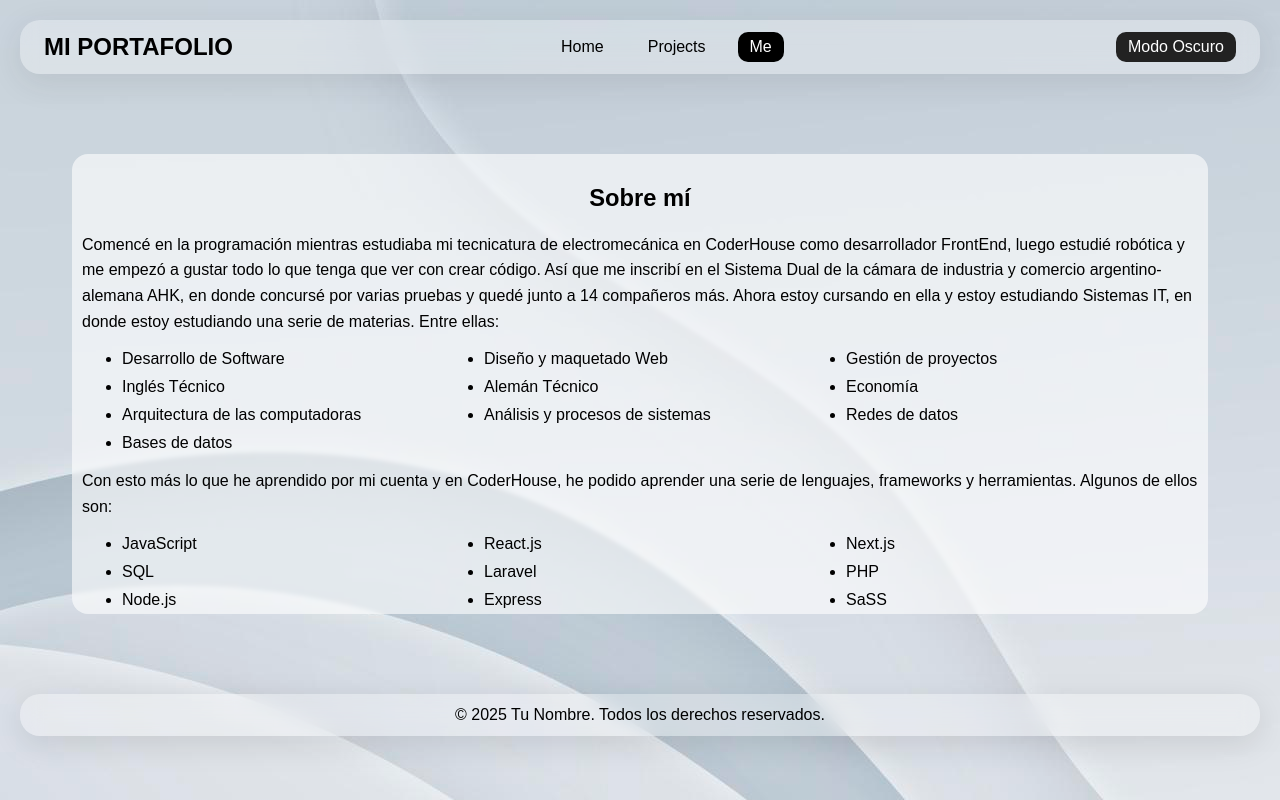
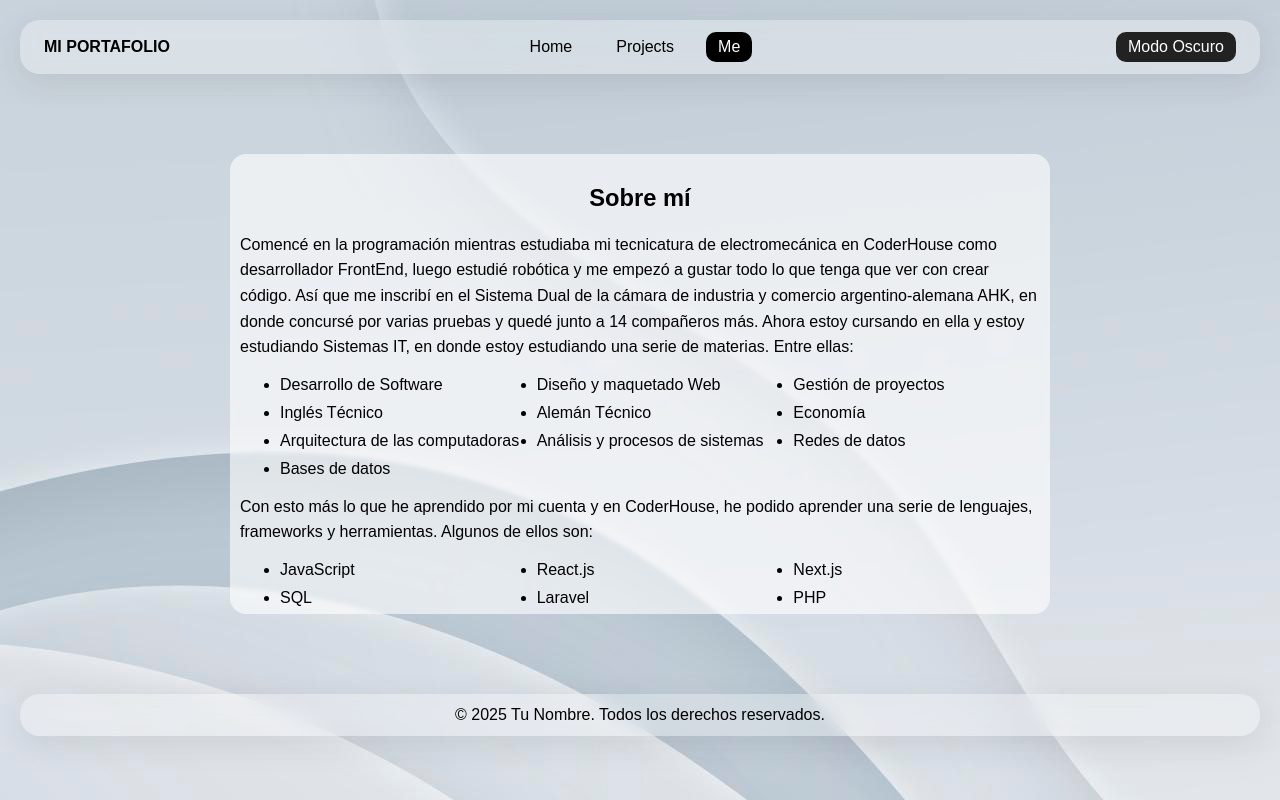
Before and after one commit to 1chbin/Portafolio, a React (Create React App) app: page /me in a window 1280 px wide. Built offline with nearby package versions, Linux system fonts and the light colour scheme.

Commit message:
Ahora el modo oscuro se ve mucho mejor

```diff
--- a/src/App.css
+++ b/src/App.css
@@ -1,36 +1,83 @@
+:root {
+  --bg-main: url(/public/assets/Wallpaper2.jpg);
+  --bg-header: rgba(255, 255, 255, 0.3);
+  --bg-container: rgba(255, 255, 255, 0.6);
+  --text-color: #000;
+  --header-shadow: rgba(53, 53, 53, 0.1);
+}
+
+.App.dark {
+  background: url(/public/assets/Wallpaper1.jpg);
+  --bg-header: rgba(30, 30, 30, 0.7);
+  --bg-container: rgba(40, 40, 40, 0.7);
+  --text-color: #f5f5f5;
+  --header-shadow: rgba(0, 0, 0, 0.5);
+}
+
 body, html, #root {
   margin: 0;
   padding: 0;
   height: 100%;
 }
+
 body {
   font-family: 'Poppins', sans-serif;
-  background: url(/public/assets/Wallpaper2.jpg);
-  transition: 0.3s, color 0.3s;
+  background: var(--bg-main);
+  color: var(--text-color);
+  transition: background 0.3s, color 0.3s;
 }
 
-body.dark-mode {
-  background: #181818;
-  color: #f5f5f5;
+.App {
+  display: flex;
+  flex-direction: column;
+  min-height: 100%;
+  background: var(--bg-main);
+  color: var(--text-color);
 }
 
-.App.dark {
-  background:  url(/public/assets/Wallpaper1.jpg);
-  color: #f5f5f5;
+.glass-header {
+  display: flex;
+  align-items: center;
+  justify-content: space-between;
+  margin: 20px;
+  padding: 12px 24px;
+  background: var(--bg-header);
+  backdrop-filter: blur(10px);
+  border-radius: 20px;
+  box-shadow: 0 8px 32px var(--header-shadow);
+  color: inherit;
 }
 
-.glass-header.dark, .glass-footer.dark {
-  background: rgba(30, 30, 30, 0.7);
-  color: #f5f5f5;
+.logo,
+.nav-link,
+.page-content,
+.Container,
+.glass-footer {
+  color: inherit;
 }
 
-.nav-link.dark {
-  color: #f5f5f5;
+nav {
+  display: flex;
+  gap: 20px;
 }
 
-.Container.dark {
-  background: rgba(40, 40, 40, 0.7);
-  color: #f5f5f5;
+.nav-link {
+  position: relative;
+  text-decoration: none;
+  font-weight: 500;
+  padding: 6px 12px;
+  border-radius: 10px;
+  transition: background 0.3s;
+  color: inherit;
+}
+
+.nav-link:hover {
+  background: rgba(255, 255, 255, 0.6);
+}
+
+.nav-link.active {
+  background: #000;
+  color: #fff;
 }
 
 .dark-mode-toggle {
@@ -42,54 +89,11 @@ body.dark-mode {
   color: #fff;
   cursor: pointer;
   font-size: 1rem;
-  transition: 0.3s, color 0.3s;
+  transition: background 0.3s, color 0.3s;
 }
+
 .dark-mode-toggle:hover {
   background: #444;
-}
-
-.App {
-  display: flex;
-  flex-direction: column;
-  min-height: 100%;
-}
-
-.glass-header {
-  display: flex;
-  align-items: center;
-  justify-content: space-between;
-  margin: 20px;
-  padding: 12px 24px;
-  background: rgba(255, 255, 255, 0.3);
-  backdrop-filter: blur(10px);
-  border-radius: 20px;
-  box-shadow: 0 8px 32px rgba(53, 53, 53, 0.1);
-}
-
-.logo {
-  font-size: 1.5rem;
-  font-weight: 700;
-  color: #000;
-}
-
-nav {
-  display: flex;
-  gap: 20px;
-}
-.nav-link {
-  position: relative;
-  text-decoration: none;
-  color: #000;
-  font-weight: 500;
-  padding: 6px 12px;
-  border-radius: 10px;
-}
-.nav-link:hover {
-  background: rgba(255,255,255,0.6);
-}
-.nav-link.active {
-  background: #000;
-  color: #fff;
 }
 
 .search-box {
@@ -98,13 +102,15 @@ nav {
   background: #fff;
   padding: 6px 12px;
   border-radius: 15px;
-  box-shadow: 0 0 10px rgba(0,0,0,0.1);
+  box-shadow: 0 0 10px rgba(0, 0, 0, 0.1);
 }
+
 .search-box input {
   border: none;
   outline: none;
   font-size: 0.9rem;
 }
+
 .search-box img {
   width: 18px;
   margin-left: 8px;
@@ -113,18 +119,18 @@ nav {
 .page-content {
   flex: 1;
   padding: 40px 20px;
-  color: #333;
+  color: var(--text-color);
 }
 
 .glass-footer {
   text-align: center;
   padding: 12px 0;
   margin: 20px;
-  background: rgba(255,255,255,0.3);
+  background: var(--bg-header);
   backdrop-filter: blur(10px);
   border-radius: 20px;
-  box-shadow: 0 8px 32px rgba(0,0,0,0.1);
-  color: #000;
+  box-shadow: 0 8px 32px var(--header-shadow);
+  color: inherit;
 }
 
 .Titulo {
@@ -132,28 +138,33 @@ nav {
   font-weight: bold;
   text-align: center;
   animation: agrandarAchicar 3s ease-in-out infinite;
+  color: inherit;
 }
+
 @keyframes agrandarAchicar {
-  0%   { transform: scale(1); }
-  50%  { transform: scale(0.95); }
+  0% { transform: scale(1); }
+  50% { transform: scale(0.95); }
   100% { transform: scale(1); }
 }
 
 .Container {
-  background: rgba(255, 255, 255, 0.6);
+  background: var(--bg-container);
   backdrop-filter: blur(2px);
   border-radius: 16px;
   padding: 10px;
   margin: 20px auto;
-  color: #000000;
+  max-width: 800px;
+  color: inherit;
   transition: transform 0.5s;
 }
+
 .Container:hover {
   transform: scale(1.01);
 }
+
 .GridContainer {
   display: grid;
-  grid-template-columns: repeat(auto-fill, minmax(32%,1fr));
+  grid-template-columns: repeat(auto-fill, minmax(32%, 1fr));
   gap: 10px;
 }
 
@@ -180,13 +191,12 @@ nav {
 }
 
 .scrollable::-webkit-scrollbar-thumb:hover {
-  background-color: #000000;
+  background-color: #000;
 }
-
 
 .scrollable {
   scrollbar-width: thin;
-  scrollbar-color: #000000 #f0f0f0;
+  scrollbar-color: #000 #f0f0f0;
 }
 
 .Text {
--- a/src/App.js
+++ b/src/App.js
@@ -16,8 +16,8 @@ function App() {
   return (
     <BrowserRouter>
       <div className={`App${darkMode ? ' dark' : ''}`}>
-        <header className="glass-header">
-          <div className="logo">MI <strong>PORTAFOLIO</strong></div>
+        <header className={`glass-header${darkMode ? ' dark' : ''}`}>
+          <div className="logo"><strong>MI PORTAFOLIO</strong></div>
           <nav>
             <NavLink to="/" end className="nav-link">
               Home
```
